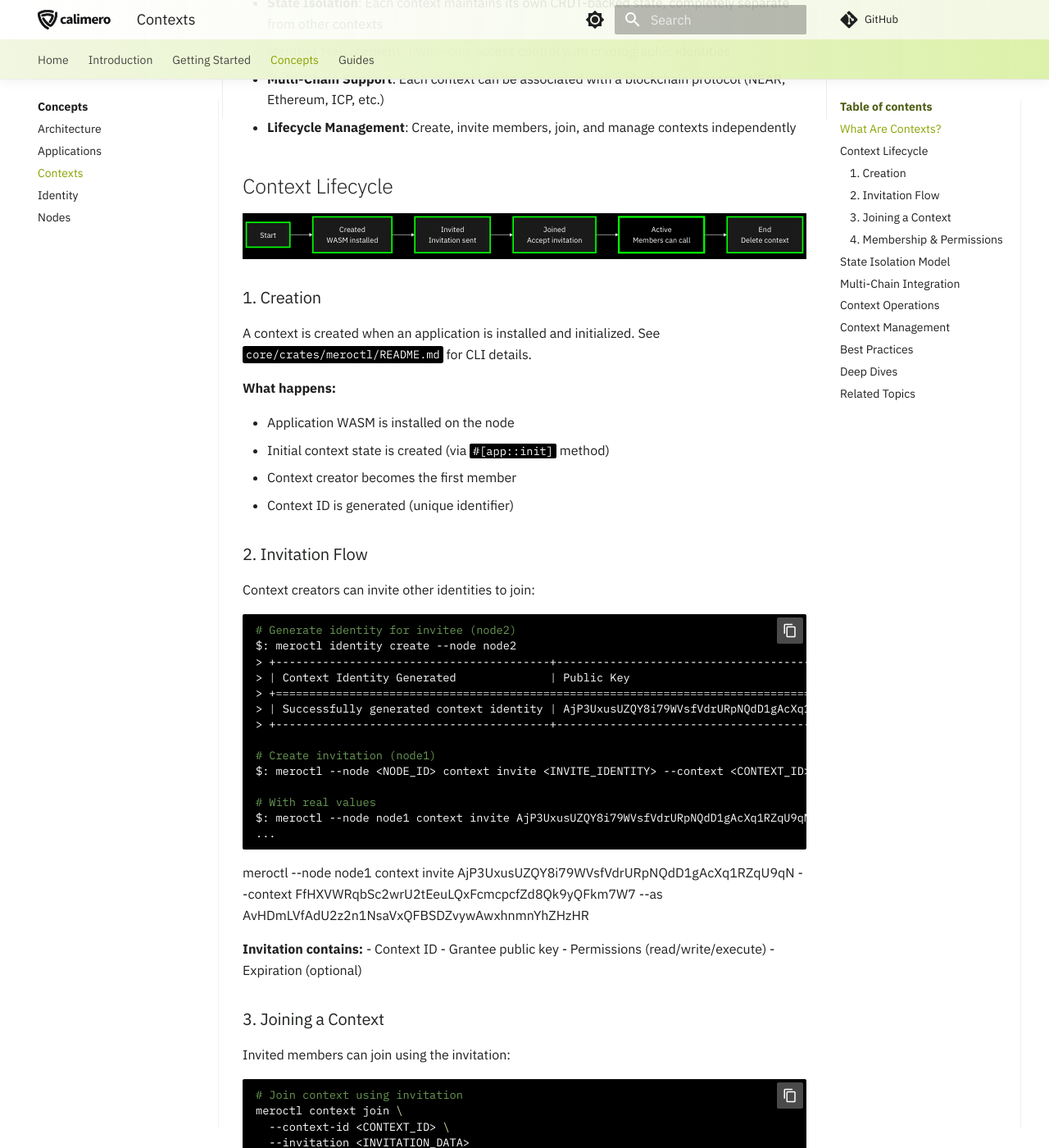
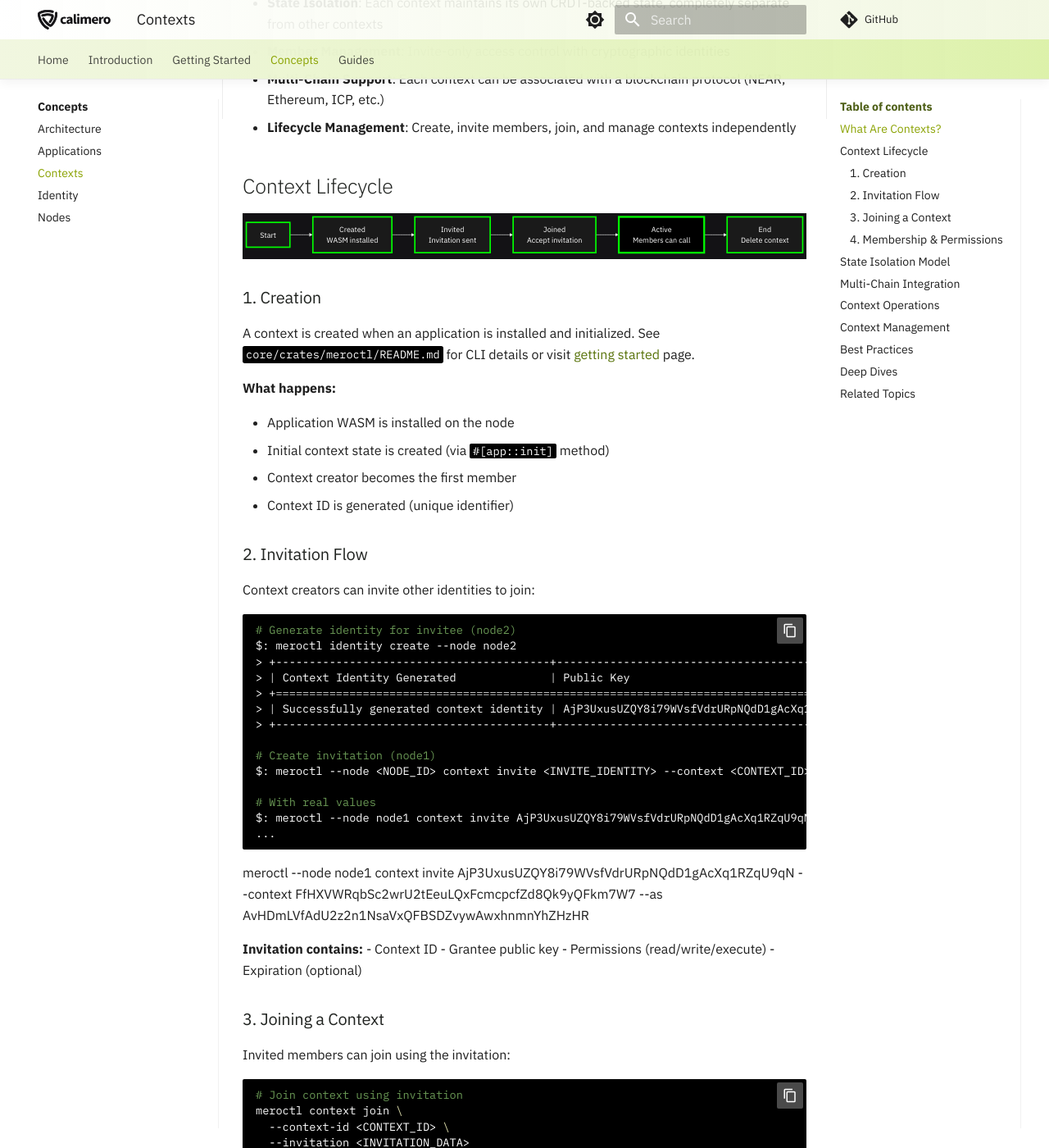
Before and after one commit to calimero-network/docs, an MkDocs documentation site: the page built from docs/core-concepts/contexts.md, in a window 1280 px wide and 1400 px high, scrolled down 447 px. Shown: the whole window at 82% size. Built offline with MkDocs 1.6.1 and Material for MkDocs 9.7.7, drawn with Linux system fonts in a browser that asks for light colours.

Commit message:
fix: colors

```diff
--- a/docs/core-concepts/contexts.md
+++ b/docs/core-concepts/contexts.md
@@ -31,7 +31,7 @@ flowchart LR
 
 ### 1. Creation
 
-A context is created when an application is installed and initialized. See [`core/crates/meroctl/README.md`](https://github.com/calimero-network/core/blob/master/crates/meroctl/README.md){:target="_blank"} for CLI details.
+A context is created when an application is installed and initialized. See [`core/crates/meroctl/README.md`](https://github.com/calimero-network/core/blob/master/crates/meroctl/README.md){:target="_blank"} for CLI details or visit [getting started](/getting-started/){:target="_blank"} page.
 
 **What happens:**
 
--- a/docs/stylesheets/extra.css
+++ b/docs/stylesheets/extra.css
@@ -124,6 +124,10 @@
   color: #FFFFFF !important;
 }
 
+.md-typeset a code {
+  color: #A5FF11 !important;
+}
+
 [data-md-color-scheme="default"] .md-typeset h1,
 [data-md-color-scheme="default"] .md-typeset h2,
 [data-md-color-scheme="default"] .md-typeset h3 {
@@ -132,7 +136,7 @@
 
 [data-md-color-scheme="default"] .md-typeset table:not([class]) th {
   background-color: rgba(138, 162, 0, 0.22);
-  color: #FFF;
+  color: #111111 !important;
 }
 
 [data-md-color-scheme="default"] .md-typeset table:not([class]) tbody tr {
@@ -364,7 +368,8 @@ blockquote {
 
 /* Search button proper styling */
 .md-search__icon {
-  color: white;
+  color: white !important;
+  fill: white !important;
 }
 
 /* ============================================
@@ -449,10 +454,11 @@ blockquote {
 /* Mermaid diagrams - EXACTLY THE SAME on both themes */
 /* Black background on both themes */
 .mermaid {
-  background-color: #000000 !important;
+  background-color: rgb(19, 18, 21) !important;
 }
+
 .mermaid svg {
-  background-color: #000000 !important;
+  background-color: rgb(19, 18, 21) !important;
 }
 
 /* Node text - white on both themes */
```
Also changed, not shown: docs/core-concepts/nodes.md (+1 -0 lines).
